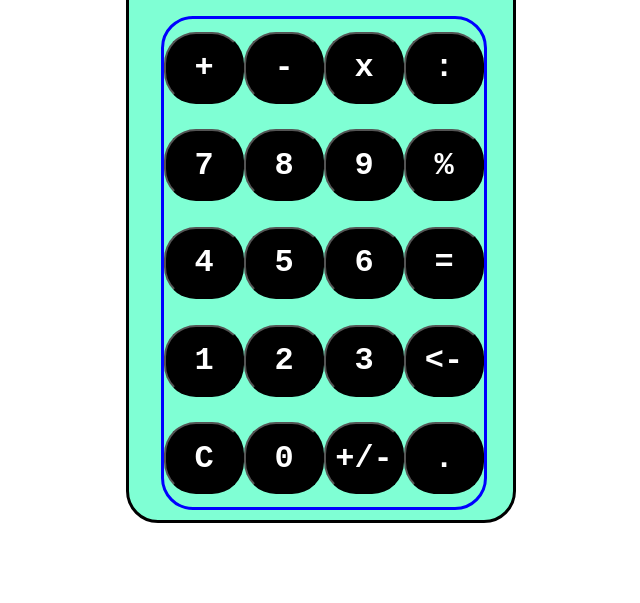
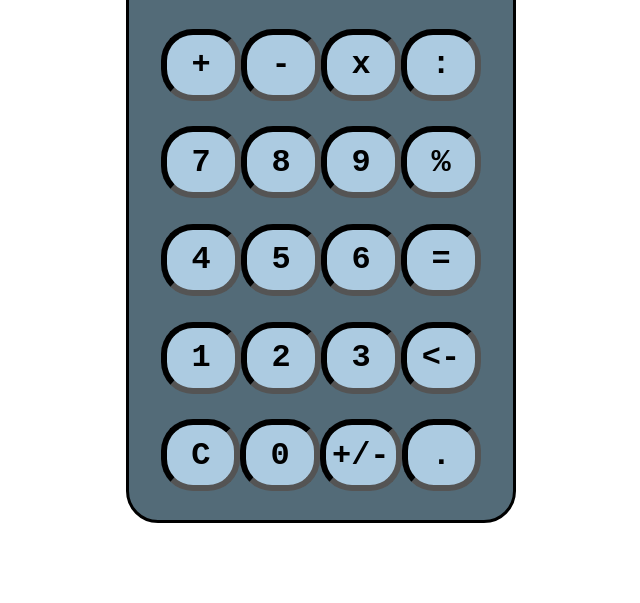
Before and after one commit to MCHDevelopment/odin-calculator, a plain HTML site: page index.html in a window 1280 px wide. Shown: the part 203-806 px from the top of the page, without its empty margins (330-970 px from the left). Drawn offline with Linux system fonts and the light colour scheme.

Commit message:
some style changes

```diff
--- a/styles.css
+++ b/styles.css
@@ -8,10 +8,9 @@
 
     border-style: solid;
     border-color: black;
-    box-shadow: inset;
     border-radius: 2em;
 
-    background-color: aquamarine;
+    background-color: rgb(83, 107, 120);
 }
 
 #calculatorDisplay {
@@ -45,8 +44,6 @@
     margin-right: 2.5vw;
     margin-top: 3vh;
 
-    border-style: solid;
-    border-color: blue;
     border-radius: 2em;
 }
 
@@ -63,8 +60,12 @@
     flex: 1;
 
     border-radius: 1em;
-    background-color: black;
-    color: white;
+    border-color: black;
+    border-style: inset;
+    border-width: 0.2em;
+
+    background-color: rgb(172, 203, 225);
+    color: black;
 
     font-size: 2em;
 
```
